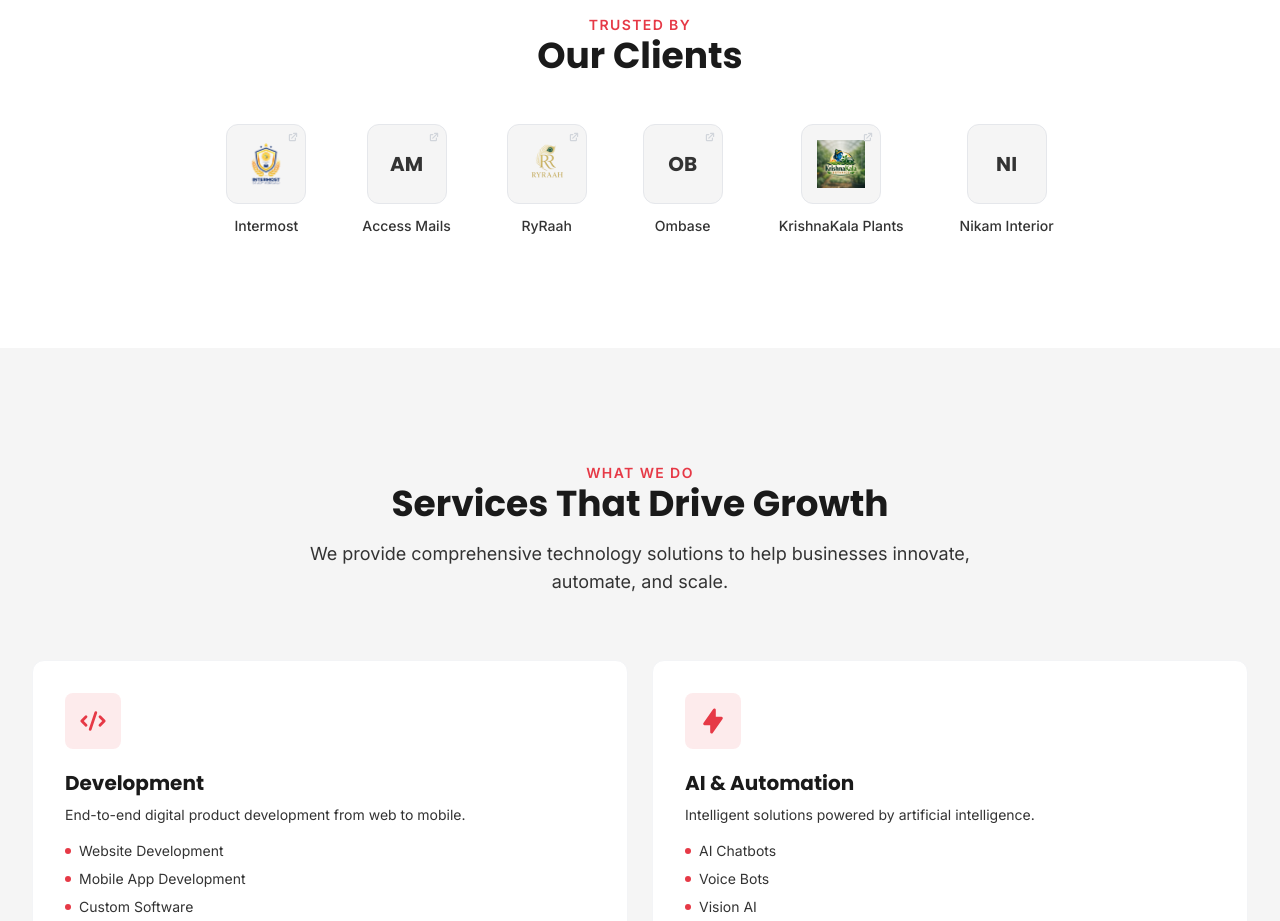
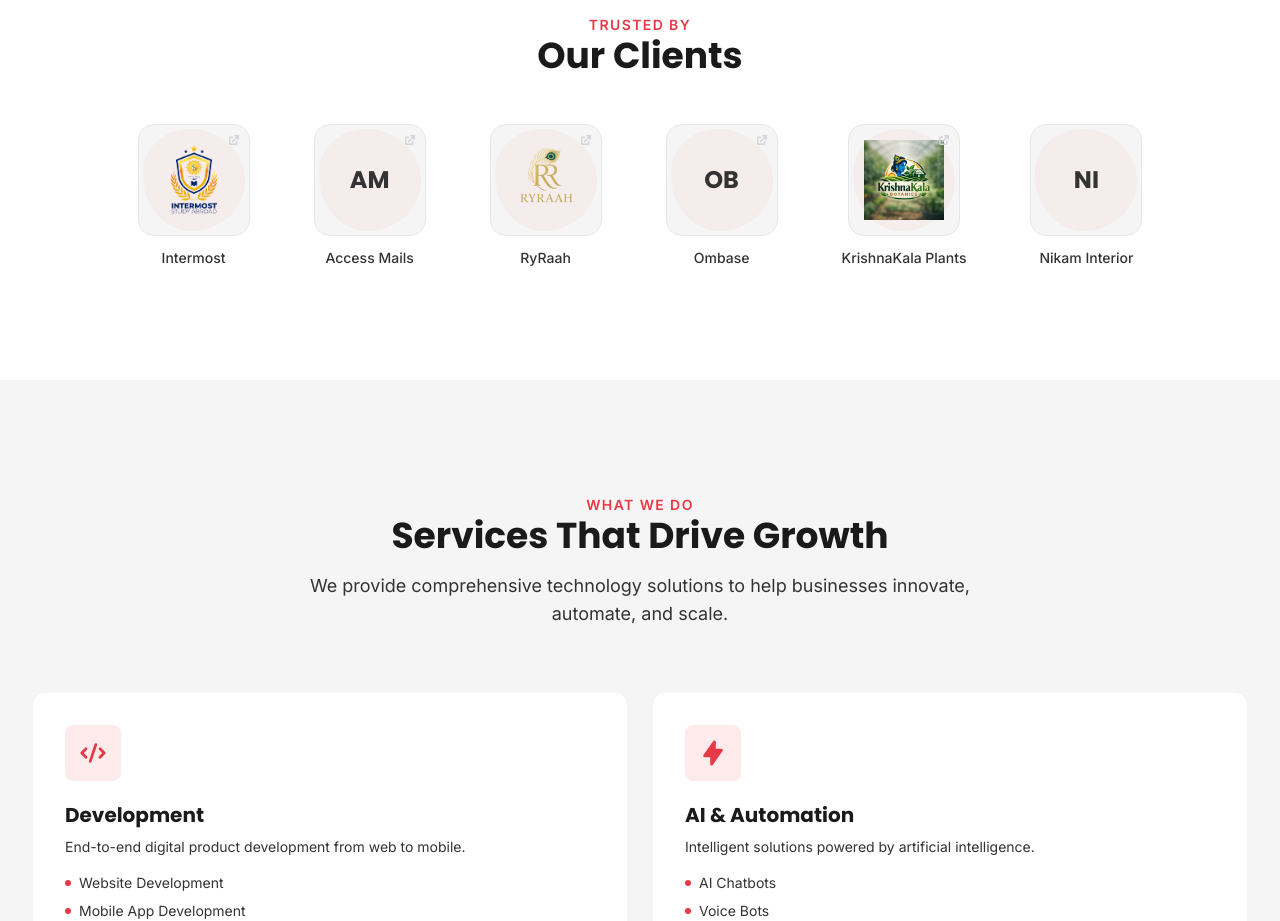
Before and after one commit to Tejaso7/TejStambh, a React (Vite) app: page / in a window 1280 px wide. Shown: the part 900-1821 px from the top of the page. Built offline with nearby package versions, Linux system fonts and the light colour scheme.

Commit message:
feat: enhance client display with animations and improved styling in Clients component

```diff
--- a/src/components/home/Clients.jsx
+++ b/src/components/home/Clients.jsx
@@ -1,6 +1,7 @@
 import ScrollReveal from '../ui/ScrollReveal'
-import { motion } from 'framer-motion'
+import { motion, AnimatePresence } from 'framer-motion'
 import { HiExternalLink } from 'react-icons/hi'
+import { useState, useEffect } from 'react'
 
 const clients = [
   { name: 'Intermost', initials: 'IM', url: 'https://intermost.in', logo: '/assets/clients/intermost.png' },
@@ -10,6 +11,27 @@
   { name: 'KrishnaKala Plants', initials: 'KK', url: 'https://krishnakalaplants.in', logo: '/assets/clients/krishnakalaplants.png' },
   { name: 'Nikam Interior', initials: 'NI', url: null, logo: null },
 ]
+
+/* Morphing blob shape variants for the background */
+const blobVariants = {
+  initial: {
+    borderRadius: '42% 58% 70% 30% / 45% 45% 55% 55%',
+  },
+  animate: {
+    borderRadius: [
+      '42% 58% 70% 30% / 45% 45% 55% 55%',
+      '60% 40% 30% 70% / 50% 60% 40% 50%',
+      '35% 65% 55% 45% / 55% 35% 65% 45%',
+      '50% 50% 40% 60% / 40% 55% 45% 55%',
+      '42% 58% 70% 30% / 45% 45% 55% 55%',
+    ],
+    transition: {
+      duration: 8,
+      ease: 'easeInOut',
+      repeat: Infinity,
+    },
+  },
+}
 
 export default function Clients() {
   return (
@@ -23,24 +45,40 @@
         </ScrollReveal>
 
         <ScrollReveal>
-          <div className="flex flex-wrap justify-center items-center gap-8 md:gap-14">
+          <div className="flex flex-wrap justify-center items-center gap-10 md:gap-16">
             {clients.map((client, i) => {
               const content = (
                 <>
-                  <div className="w-20 h-20 rounded-xl bg-light-gray border border-gray-200 flex items-center justify-center
-                                group-hover:border-accent/30 group-hover:bg-accent/5 transition-all duration-300 relative">
+                  <div className="w-28 h-28 rounded-2xl bg-light-gray border border-gray-200 flex items-center justify-center
+                                group-hover:border-accent/30 transition-all duration-500 relative overflow-hidden">
+                    {/* Morphing blob background on hover */}
+                    <motion.div
+                      className="absolute inset-1 bg-accent/5 group-hover:bg-accent/10 transition-colors duration-500"
+                      variants={blobVariants}
+                      initial="initial"
+                      animate="animate"
+                    />
                     {client.logo ? (
-                      <img src={client.logo} alt={client.name} className="h-12 w-auto object-contain" />
+                      <motion.img
+                        src={client.logo}
+                        alt={client.name}
+                        className="h-20 w-auto object-contain relative z-10"
+                        whileHover={{ scale: 1.1, rotate: [0, -2, 2, 0] }}
+                        transition={{ duration: 0.4 }}
+                      />
                     ) : (
-                      <span className="text-xl font-heading font-bold text-secondary group-hover:text-accent transition-colors">
+                      <motion.span
+                        className="text-2xl font-heading font-bold text-secondary group-hover:text-accent transition-colors relative z-10"
+                        whileHover={{ scale: 1.1 }}
+                      >
                         {client.initials}
-                      </span>
+                      </motion.span>
                     )}
                     {client.url && (
-                      <HiExternalLink className="absolute top-1.5 right-1.5 text-xs text-gray-300 group-hover:text-accent transition-colors" />
+                      <HiExternalLink className="absolute top-2 right-2 text-sm text-gray-300 group-hover:text-accent transition-colors z-10" />
                     )}
                   </div>
-                  <span className="text-sm font-medium text-secondary group-hover:text-accent transition-colors">
+                  <span className="text-sm font-medium text-secondary group-hover:text-accent transition-colors duration-300">
                     {client.name}
                   </span>
                 </>
@@ -49,8 +87,12 @@
               return (
                 <motion.div
                   key={client.name}
-                  whileHover={{ scale: 1.05 }}
-                  className="flex flex-col items-center gap-3 group"
+                  initial={{ opacity: 0, y: 20 }}
+                  whileInView={{ opacity: 1, y: 0 }}
+                  transition={{ duration: 0.5, delay: i * 0.1 }}
+                  viewport={{ once: true }}
+                  whileHover={{ scale: 1.08, y: -4 }}
+                  className="flex flex-col items-center gap-3 group cursor-pointer"
                 >
                   {client.url ? (
                     <a href={client.url} target="_blank" rel="noopener noreferrer"
```
